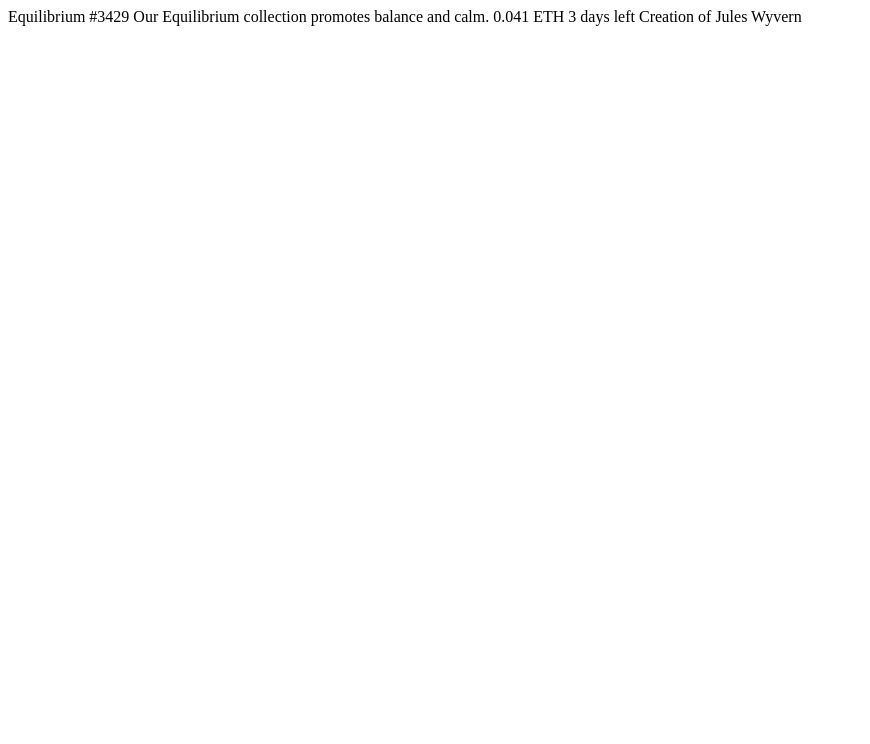
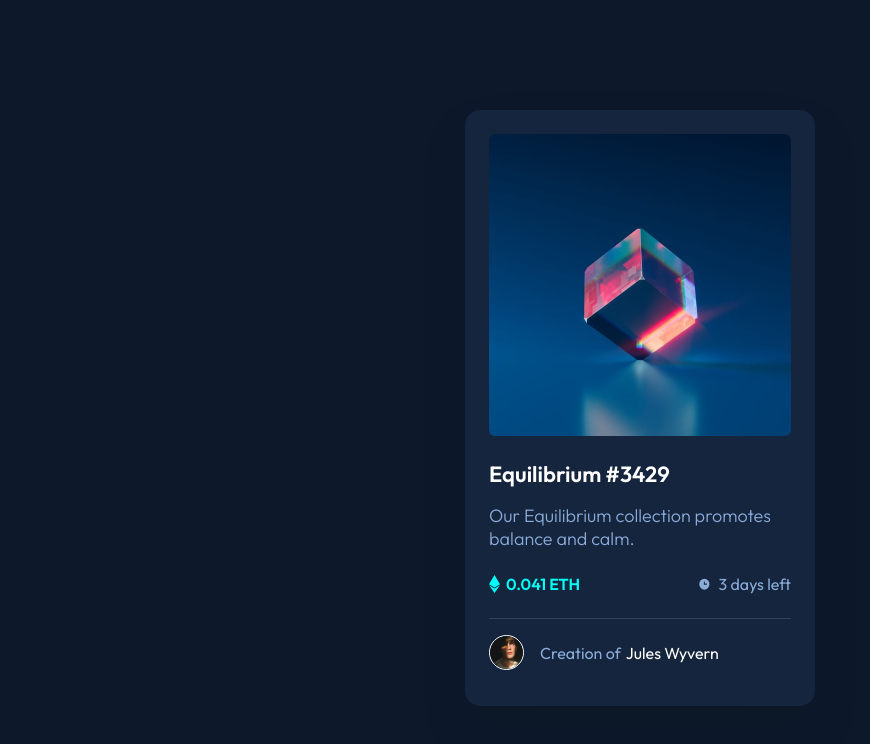
Before and after one commit to aaronrubinstein/NFT-preview-card-component, a plain HTML site: page index.html in a window 1280 px wide. Shown: the whole page, without its empty margins (0-870 px from the left). Drawn offline with Linux system fonts and the light colour scheme.

Commit message:
Code updates

```diff
--- a/index.html
+++ b/index.html
@@ -1,43 +1,48 @@
-<!DOCTYPE html>
-<html lang="en">
-<head>
-    <meta charset="UTF-8">
-    <meta http-equiv="X-UA-Compatible" content="IE=edge">
-    <meta name="viewport" content="width=device-width, initial-scale=1.0">
-    <title>Document</title>
-</head>
-<body>
-
-</body>
-</html>
-
-
 <!DOCTYPE html>
 <html lang="en">
 <head>
   <meta charset="UTF-8">
   <meta name="viewport" content="width=device-width, initial-scale=1.0"> <!-- displays site properly based on user's device -->
 
+  <link href="styles.css" rel="stylesheet">
+  <link rel="preconnect" href="https://fonts.googleapis.com">
+  <link rel="preconnect" href="https://fonts.gstatic.com" crossorigin>
+  <link href="https://fonts.googleapis.com/css2?family=Outfit:wght@300;400;600&display=swap" rel="stylesheet">
   <link rel="icon" type="image/png" sizes="32x32" href="./images/favicon-32x32.png">
 
   <title>NFT preview card component</title>
-
-  <!-- Feel free to remove these styles or customise in your own stylesheet 👍 -->
-  <style>
-    .attribution { font-size: 11px; text-align: center; }
-    .attribution a { color: hsl(228, 45%, 44%); }
-  </style>
 </head>
 <body>
 
-  Equilibrium #3429
+  <div class="card">
 
-  Our Equilibrium collection promotes balance and calm.
+    <div class="img-container">
+      <img class="nft-image" src="images/image-equilibrium.jpg" alt="nft image">
+    </div>
 
-  0.041 ETH
-  3 days left
+    <a href="#" class="title">Equilibrium #3429</a>
+    <p class="description">Our Equilibrium collection promotes balance and calm.</p>
 
-  Creation of Jules Wyvern
+    <div class="price-time-container">
+      <div class="price">
+        <img src="./images/icon-ethereum.svg" alt="eth icon" class="eth-icon">
+        <span class="eth-price">0.041 ETH</span>
+      </div>
+      <div class="time">
+        <img src="./images/icon-clock.svg" alt="clock" class="clock-icon">
+        <span class="time-left">3 days left</span>
+      </div>
+    </div>
+
+    <div class="line"></div>
+
+    <div class="created-by-container">
+      <img src="./images/image-avatar.png" alt="avatar" class="avatar">
+      <span class="created-by-label">Creation of</span>
+      <a href="#" class="creator-name">Jules Wyvern</a>
+    </div>
+
+  </div>
 
 </body>
 </html>
--- /dev/null
+++ b/styles.css
@@ -0,0 +1,117 @@
+@import url('https://fonts.googleapis.com/css2?family=Outfit:wght@300;400;600&display=swap');
+
+body {
+    font-family: 'Outfit', sans-serif;
+    background: hsl(217, 54%, 11%);
+    height: 100vh;
+    display: flex;
+    justify-content: center;
+    align-items: center;
+}
+
+.card {
+    background: hsl(216, 50%, 16%);
+    height: 596px;
+    width: 350px;
+    box-sizing: border-box;
+    padding: 24px;
+    border-radius: 15px;
+    box-shadow: 0px 25px 50px rgba(0, 0, 0, 0.0952917);
+}
+.img-container {
+    height: 302px;
+    width: 100%;
+    margin-bottom: 24px;
+}
+.nft-image {
+    max-width: 100%;
+    max-height: auto;
+    border-radius: 6px;
+}
+.title {
+    font-size: 22px;
+    font-weight: 600;
+    line-height: 28px;
+    color: white;
+    text-decoration-line: none;
+    display: block;
+    width: max-content;
+}
+.title:hover {
+    color: #00FFF8;
+}
+.description {
+    font-size: 18px;
+    font-weight: 300;
+    color: hsl(215, 51%, 70%);
+    margin-top: 16px;
+    margin-bottom: 24px;
+}
+.price-time-container {
+    display: flex;
+    justify-content: space-between;
+    align-items: center;
+    margin-bottom: 24px;
+}
+.price {
+    display: flex;
+    justify-content: flex-start;
+    align-items: center;
+}
+.eth-icon {
+    height: 18px;
+    width: 11px;
+}
+.eth-price {
+    font-size: 16px;
+    font-weight: 600;
+    color: hsl(178, 100%, 50%);
+    margin-left: 6px;
+}
+.time {
+    display: flex;
+    justify-content: flex-end;
+    align-items: center;
+}
+.clock-icon {
+    height: 13.33px;
+    width: 13.33px;
+}
+.time-left {
+    font-size: 16px;
+    font-weight: 400;
+    color: hsl(215, 51%, 70%);
+    margin-left: 7.7px;
+}
+.line {
+    height: 0px;
+    border-top: 1px solid hsl(215, 32%, 27%);
+    margin-bottom: 16px;
+}
+.created-by-container {
+    display: flex;
+    justify-content: flex-start;
+    align-items: center;
+}
+.avatar {
+    height: 33px;
+    width: 33px;
+    border-radius: 50%;
+    border: 1px solid white;
+}
+.created-by-label {
+    margin-left: 16px;
+    color: hsl(215, 51%, 70%);
+    font-size: 16px;
+    font-weight: 400;
+}
+.creator-name {
+    margin-left: 5px;
+    color: white;
+    font-size: 16px;
+    font-weight: 400;
+    text-decoration-line: none;
+}
+.creator-name:hover {
+    color: #00FFF8;
+}
```
